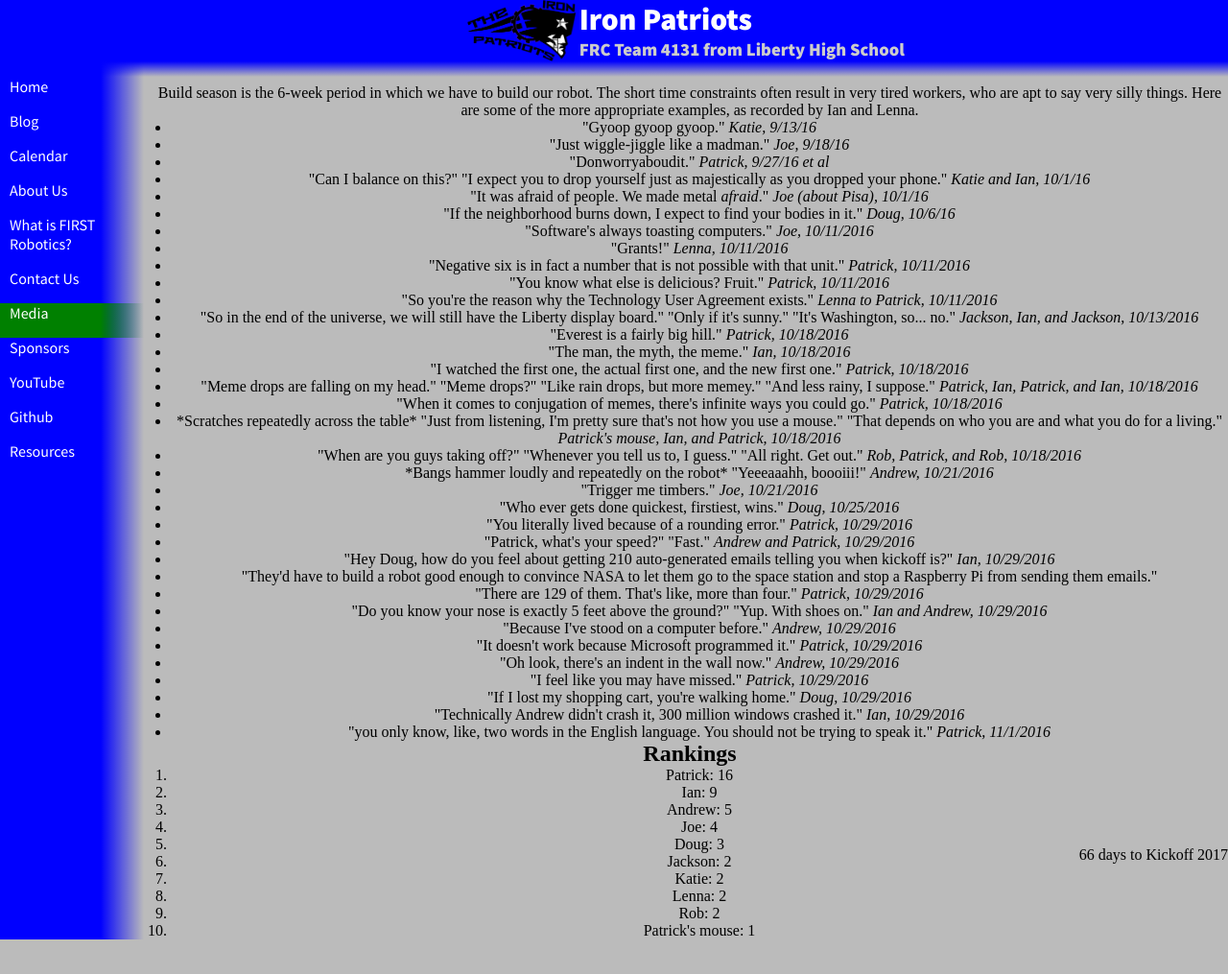
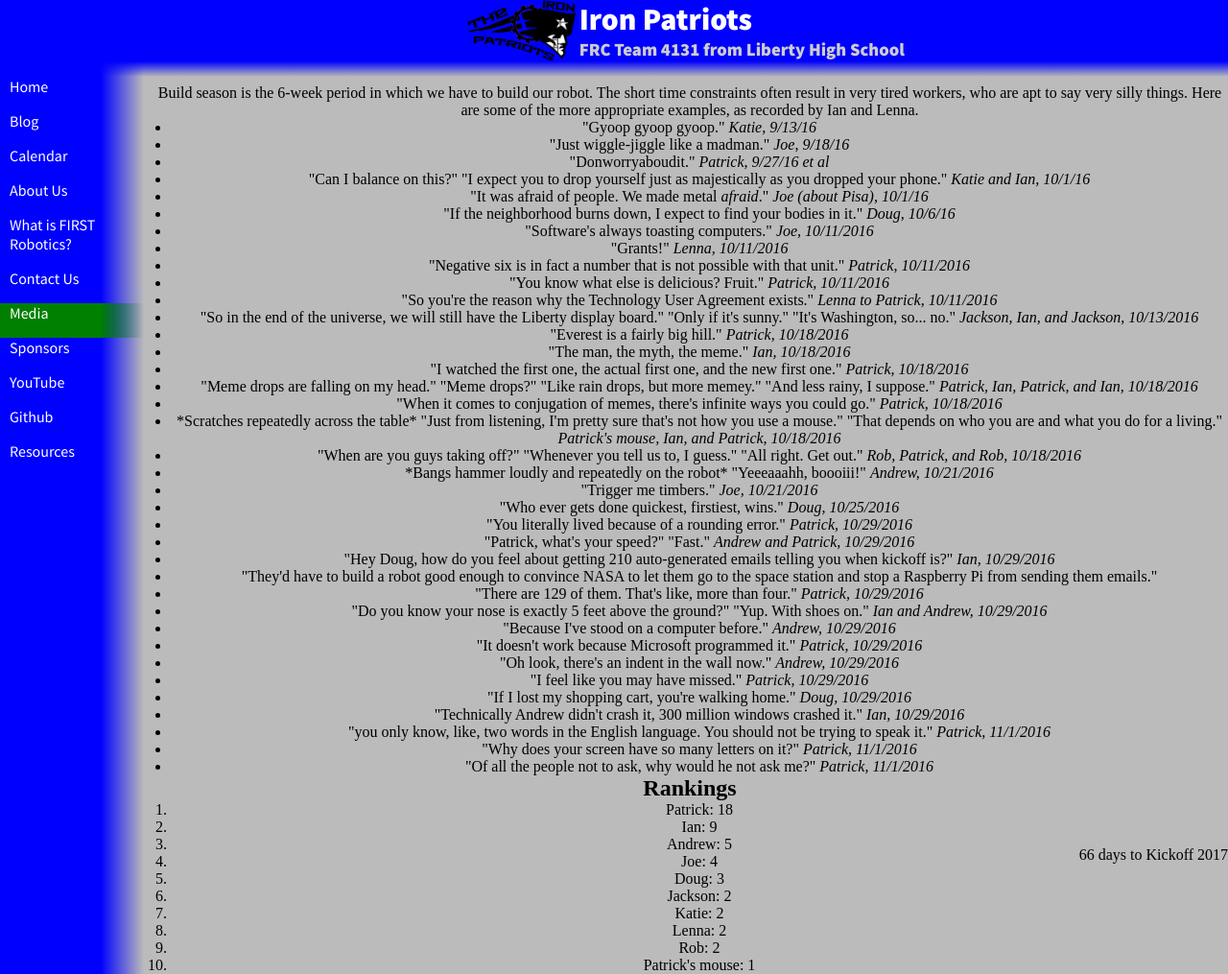
Before and after one commit to katiebugmoon/FRC4131.github.io, a Jekyll site: the page built from media/2017/quotes.html, in a window 1280 px wide. Shown: the whole page at 96% size. Built offline with Jekyll 4.4.1, drawn with Linux system fonts in a browser that asks for light colours; nearby versions of some CDN libraries; before the commit the page ends 979 px from its top, so only the background shows below that.

Commit message:
Update quotes.html

```diff
--- a/media/2017/quotes.html
+++ b/media/2017/quotes.html
@@ -39,6 +39,8 @@ title: Build Season 2017 Quotes
 	<li>"If I lost my shopping cart, you're walking home." <i>Doug, 10/29/2016</i></li>
 	<li>"Technically Andrew didn't crash it, 300 million windows crashed it." <i>Ian, 10/29/2016</i></li>
 	<li>"you only know, like, two words in the English language. You should not be trying to speak it." <i>Patrick, 11/1/2016</i></li>
+	<li>"Why does your screen have so many letters on it?" <i>Patrick, 11/1/2016</i></li>
+	<li>"Of all the people not to ask, why would he not ask me?" <i>Patrick, 11/1/2016</i></li>
 </ul>
 <h2>Rankings</h2>
 <ol id='rankings'></ol>
```
